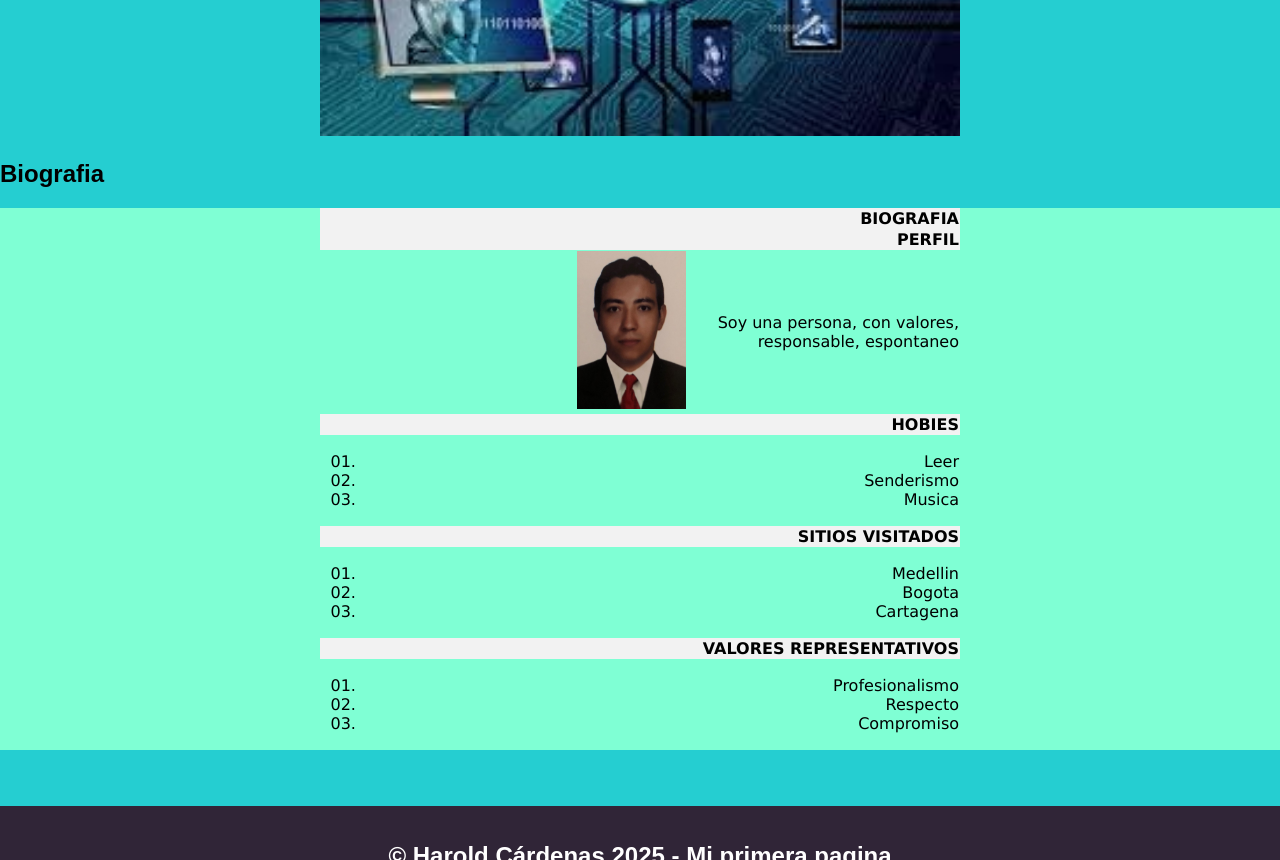
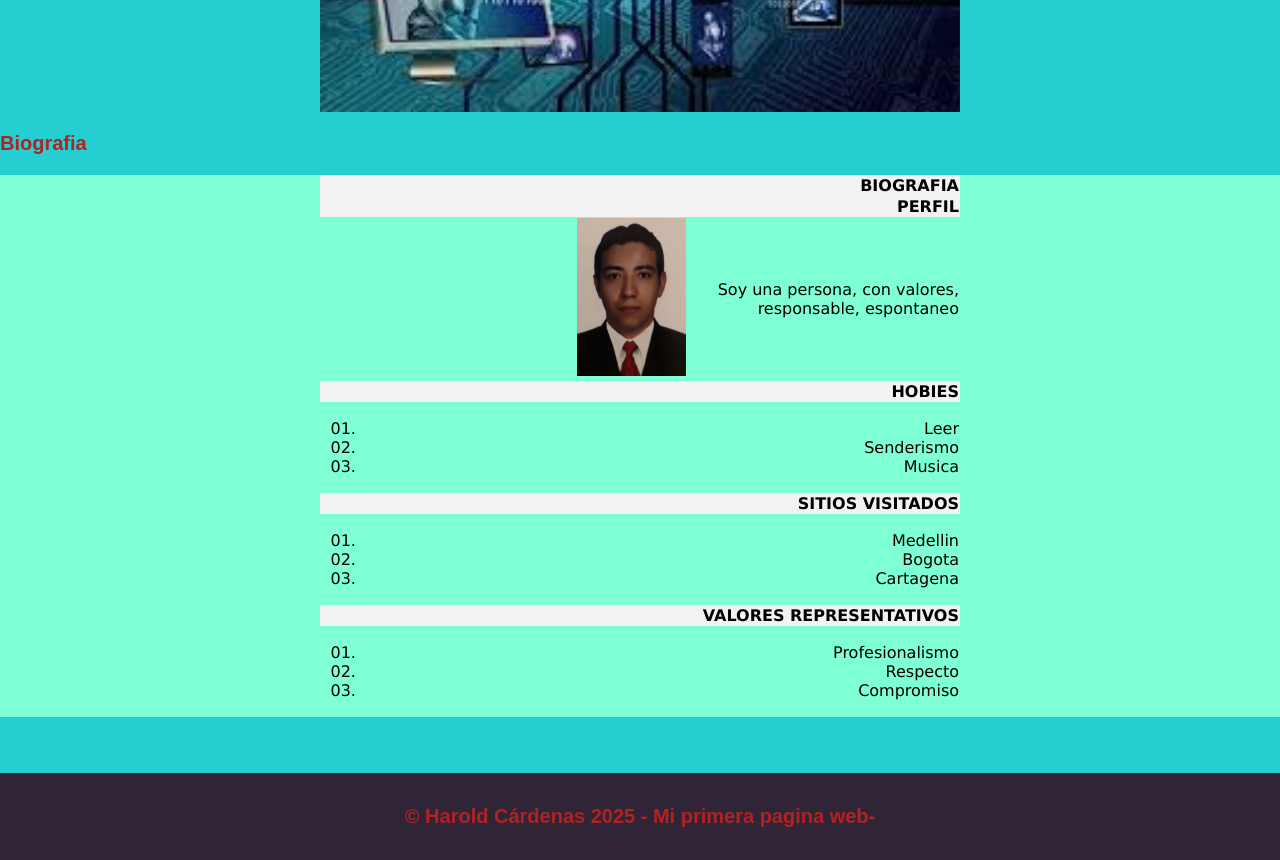
Before and after one commit to cardenas273/entregable2, a plain HTML site: page index.html in a window 1280 px wide. Shown: the part 1940-2800 px from the top of the page. Drawn offline with Linux system fonts and the light colour scheme.

Commit message:
se actualizo el index y style

```diff
--- a/index.html
+++ b/index.html
@@ -8,7 +8,6 @@
     <link rel="stylesheet" type="text/css" href="style.css">
 </head>
 <body>
-
     <header>
        <center> BIENVENIDOS AL MUNDO DE LA INTELIGENCIA ARTIFICIAL</center>
        <hr>
@@ -122,15 +121,13 @@
                     </ol>
                 </td>
             </tr>
-
-
           </table>
     </div>
     <br>
     <center><img src="" width="50%"></center>
 </section>
 <footer>
-    <h2>&copy; Harold Cárdenas 2025 - Mi primera pagina</h2>
+    <h2>&copy; Harold Cárdenas 2025 - Mi primera pagina web-</h2>
 </footer>
 </body>
 </html>
--- a/style.css
+++ b/style.css
@@ -67,3 +67,9 @@ h1{
     font-weight: 600px;
     color: darkgoldenrod;
 }
+h2{
+    font-family: Arial, Helvetica, sans-serif;
+    font-size: 20px;
+    font-weight: bold;
+    color: firebrick;
+}
```
